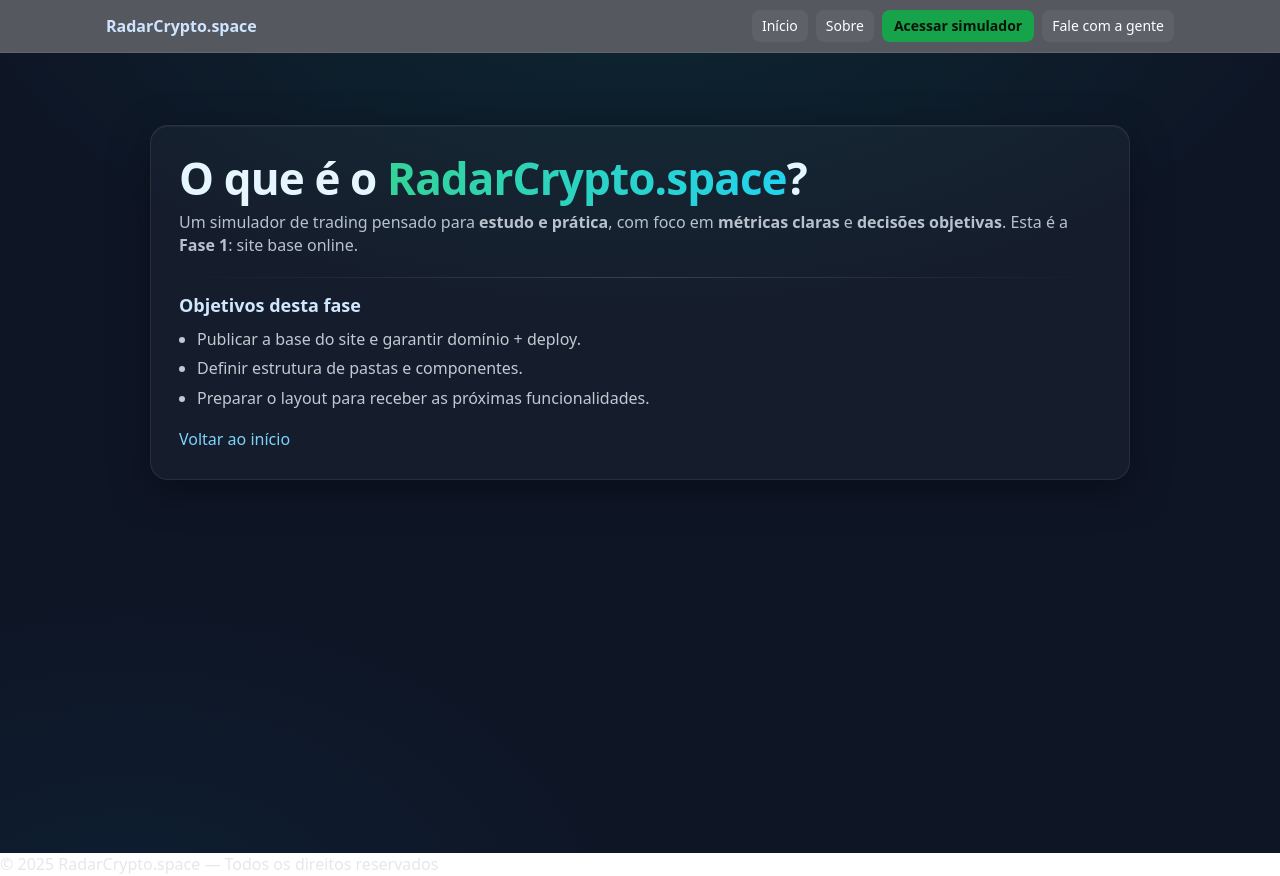
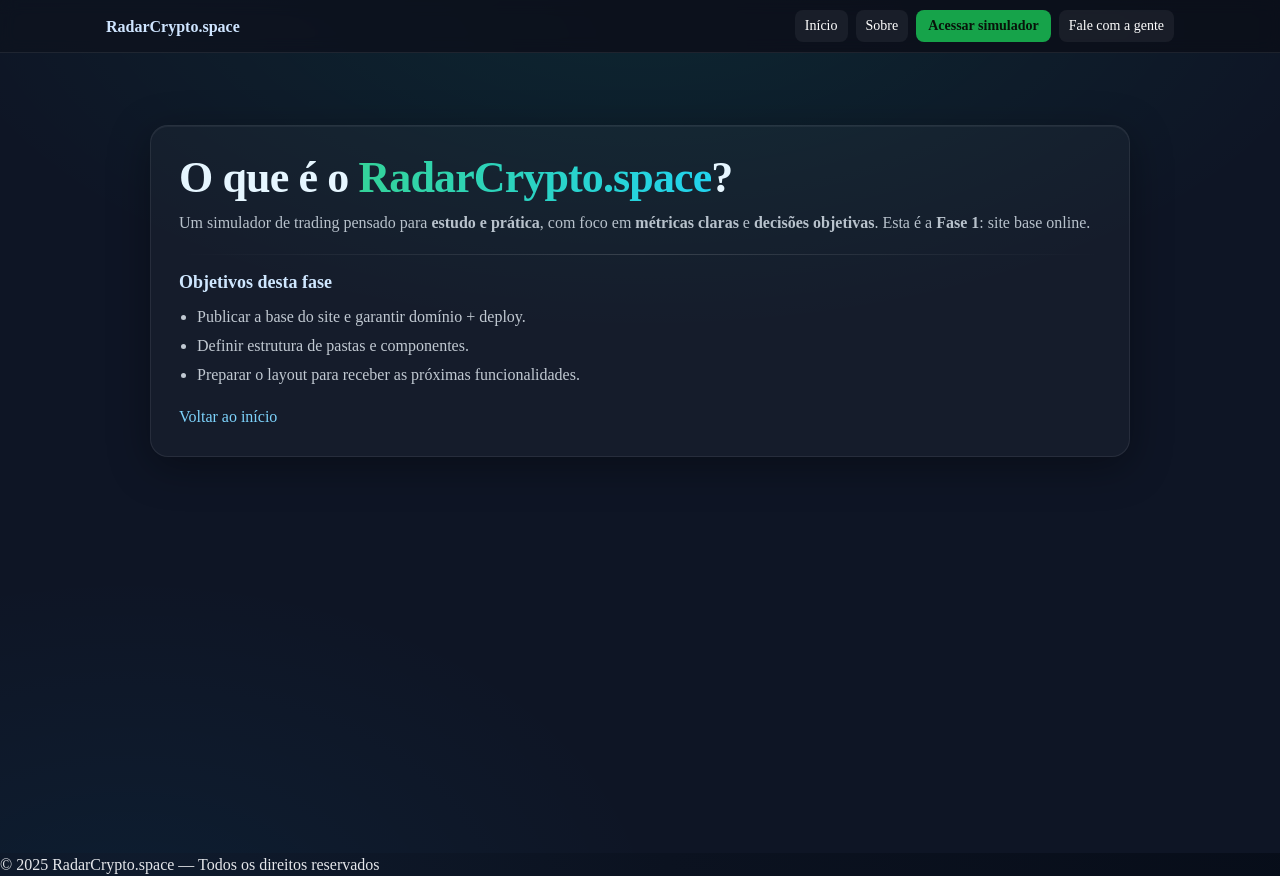
Before and after one commit to Ivanmonteiro-create/radarcripto.space, a Next.js app: page /sobre in a window 1280 px wide. Built offline with nearby package versions, Linux system fonts and the light colour scheme.

Commit message:
Update globals.css

```diff
--- a/styles/globals.css
+++ b/styles/globals.css
@@ -1,34 +1,32 @@
-/* ========== Reset leve ========== */
+/* ===== Reset essencial ===== */
 *,
 *::before,
 *::after { box-sizing: border-box; }
-html, body { height: 100%; }
-body {
-  margin: 0;
-  font-family: ui-sans-serif, system-ui, -apple-system, Segoe UI, Roboto, "Helvetica Neue", Arial, "Noto Sans", "Apple Color Emoji", "Segoe UI Emoji";
+html, body, #__next { height: 100%; }
+html, body { margin: 0; padding: 0; }
+h1,h2,h3,h4,h5,h6,p { margin: 0; }
+
+/* ===== Tema global escuro (HOME inclusa) ===== */
+html, body, #__next {
+  background: radial-gradient(1200px 600px at 10% 10%, #0f1b2d 0%, #0b1220 45%, #070d19 100%) !important;
   color: #e5e7eb;
-  background: radial-gradient(1200px 600px at 10% 10%, #0f1b2d 0%, #0b1220 45%, #070d19 100%);
-  /* grid/texture sutil */
-  background-image:
-    radial-gradient(transparent 0 5px, rgba(255,255,255,0.04) 5.5px),
-    linear-gradient(rgba(255,255,255,0.04) 1px, transparent 1px),
-    linear-gradient(90deg, rgba(255,255,255,0.04) 1px, transparent 1px);
-  background-size:
-    12px 12px,
-    48px 48px,
-    48px 48px;
-  background-position:
-    0 0,
-    0 0,
-    0 0;
-  line-height: 1.45;
 }
 
-/* links básicos */
+/* textura e linhas discretas (opcional, leve) */
+body {
+  line-height: 1.45;
+  background-image:
+    radial-gradient(transparent 0 5px, rgba(255,255,255,0.035) 5.5px),
+    linear-gradient(rgba(255,255,255,0.035) 1px, transparent 1px),
+    linear-gradient(90deg, rgba(255,255,255,0.035) 1px, transparent 1px);
+  background-size: 12px 12px, 48px 48px, 48px 48px;
+}
+
+/* links */
 a { color: #7dd3fc; text-decoration: none; }
 a:hover { text-decoration: underline; }
 
-/* ====== Utilitários usados no simulador ====== */
+/* ===== Utilitários do simulador ===== */
 .pro-sim {
   --card: #101a2b;
   --card-2: #0d1726;
@@ -38,14 +36,7 @@
   --red: #ef4444;
 }
 
-/* grid principal do simulador */
-.pro-sim .sim-grid {
-  display: grid;
-  grid-template-columns: 1fr;
-  gap: 1rem;
-}
-
-/* cartões */
+.pro-sim .sim-grid { display: grid; grid-template-columns: 1fr; gap: 1rem; }
 .pro-sim .card {
   background: linear-gradient(180deg, var(--card), var(--card-2));
   border: 1px solid var(--stroke);
@@ -53,11 +44,10 @@
   box-shadow: 0 8px 24px rgba(0,0,0,.35);
 }
 
-/* cabeçalho do gráfico */
 .pro-sim .chart-head {
-  display: flex; align-items: center; justify-content: space-between;
-  padding: .8rem 1rem; border-bottom: 1px solid var(--stroke);
-  color: #cbd5e1; font-weight: 600;
+  display:flex; align-items:center; justify-content:space-between;
+  padding:.6rem .9rem; border-bottom:1px solid var(--stroke);
+  color:#cbd5e1; font-weight:600;
 }
 .pro-sim .chip {
   background: rgba(125,211,252,.1);
@@ -65,53 +55,32 @@
   padding: .25rem .6rem; border-radius: 999px;
   font-size: .9rem; color: #bae6fd;
 }
-
-/* área do gráfico */
 .pro-sim .chart-box { width: 100%; height: 100%; }
 
-/* painel direito */
-.pro-sim .panel { padding: 1rem; display: flex; flex-direction: column; min-height: 0; }
-.pro-sim .section-title { color: #cbd5e1; font-weight: 700; margin-bottom: .25rem; }
-.pro-sim .stat { display:flex; justify-content:space-between; align-items:center; padding:.45rem 0; border-bottom:1px dashed var(--stroke); }
+.pro-sim .panel { padding: .9rem; display:flex; flex-direction:column; min-height:0; }
+.pro-sim .section-title { color:#cbd5e1; font-weight:700; margin:.25rem 0; }
+.pro-sim .stat { display:flex; justify-content:space-between; padding:.45rem 0; border-bottom:1px dashed var(--stroke); }
 .pro-sim .stat .strong { font-weight:800; }
-
-/* PnL */
-.pro-sim .pnl-pos {
-  margin-top:.5rem; padding:.6rem .8rem; border-radius:10px;
-  background:#0f1b2d; border:1px solid var(--stroke);
-  display:flex; justify-content:space-between; align-items:center;
-}
+.pro-sim .pnl-pos { margin-top:.5rem; padding:.6rem .8rem; border-radius:10px; background:#0f1b2d; border:1px solid var(--stroke); display:flex; justify-content:space-between; }
 .pro-sim .pnl-pos.g strong { color: var(--green); }
 .pro-sim .pnl-pos.r strong { color: var(--red); }
-
-/* inputs e selects */
 .pro-sim input, .pro-sim select {
-  width: 100%; height: 38px; border-radius: 10px; border: 1px solid var(--stroke);
-  background: #0c1524; color: #e5e7eb; padding: 0 .75rem; outline: none;
+  width:100%; height:38px; border-radius:10px; border:1px solid var(--stroke);
+  background:#0c1524; color:#e5e7eb; padding:0 .75rem; outline:none;
 }
 .pro-sim input:focus, .pro-sim select:focus { border-color:#60a5fa; }
-
-/* botões */
-.pro-sim .btn {
-  width: 100%; height: 42px; border-radius: 12px; border:1px solid transparent;
-  font-weight: 700; letter-spacing: .2px; cursor: pointer;
-}
+.pro-sim .btn { width:100%; height:42px; border-radius:12px; border:1px solid transparent; font-weight:700; letter-spacing:.2px; cursor:pointer; }
 .pro-sim .btn.secondary { background:#0f172a; border-color:#24304a; color:#d1d5db; }
 .pro-sim .btn.secondary:hover { background:#111c31; }
-.pro-sim .btn.buy { background: #0f3821; border-color:#1a5d36; color:#86efac; }
+.pro-sim .btn.buy { background:#0f3821; border-color:#1a5d36; color:#86efac; }
 .pro-sim .btn.buy:hover { background:#0d311c; }
-.pro-sim .btn.sell { background: #3a0f14; border-color:#631a21; color:#fca5a5; }
+.pro-sim .btn.sell { background:#3a0f14; border-color:#631a21; color:#fca5a5; }
 .pro-sim .btn.sell:hover { background:#2f0c10; }
-
-/* tabela do histórico (dentro do painel) */
-.pro-sim .table { width: 100%; border-collapse: collapse; font-size:.9rem; }
+.pro-sim .table { width:100%; border-collapse:collapse; font-size:.9rem; }
 .pro-sim .table th, .pro-sim .table td { padding:.5rem .6rem; border-bottom:1px solid var(--stroke); text-align:left; }
-
-/* texto suave */
 .pro-sim .muted { color: var(--muted); }
 
-/* ====== Layout responsivo do simulador ====== */
-/* 2 colunas em telas grandes: gráfico | painel */
+/* 2 colunas (gráfico | painel) em telas largas */
 @media (min-width: 1024px) {
   .pro-sim .sim-grid { grid-template-columns: minmax(0, 1fr) 360px; }
 }
```
